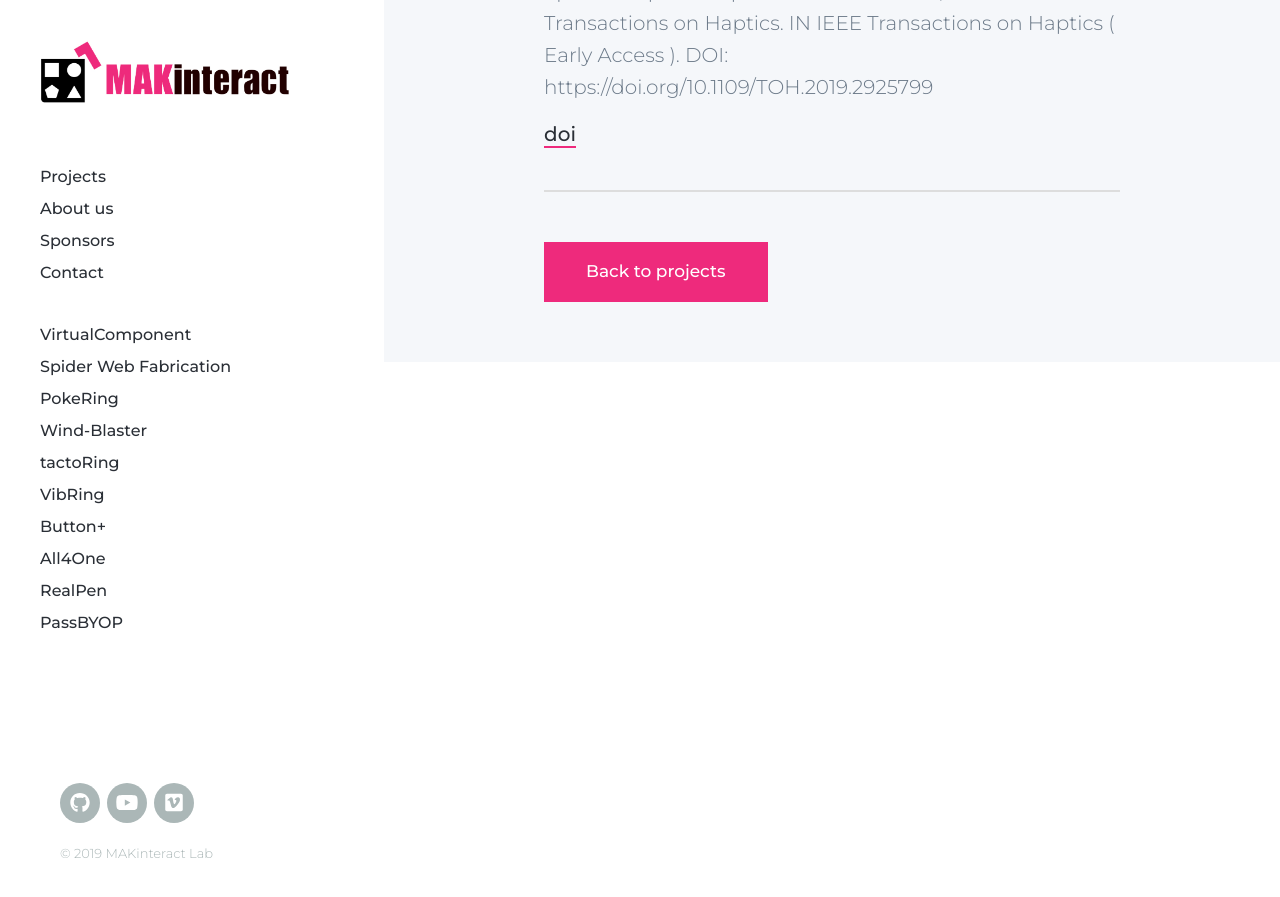
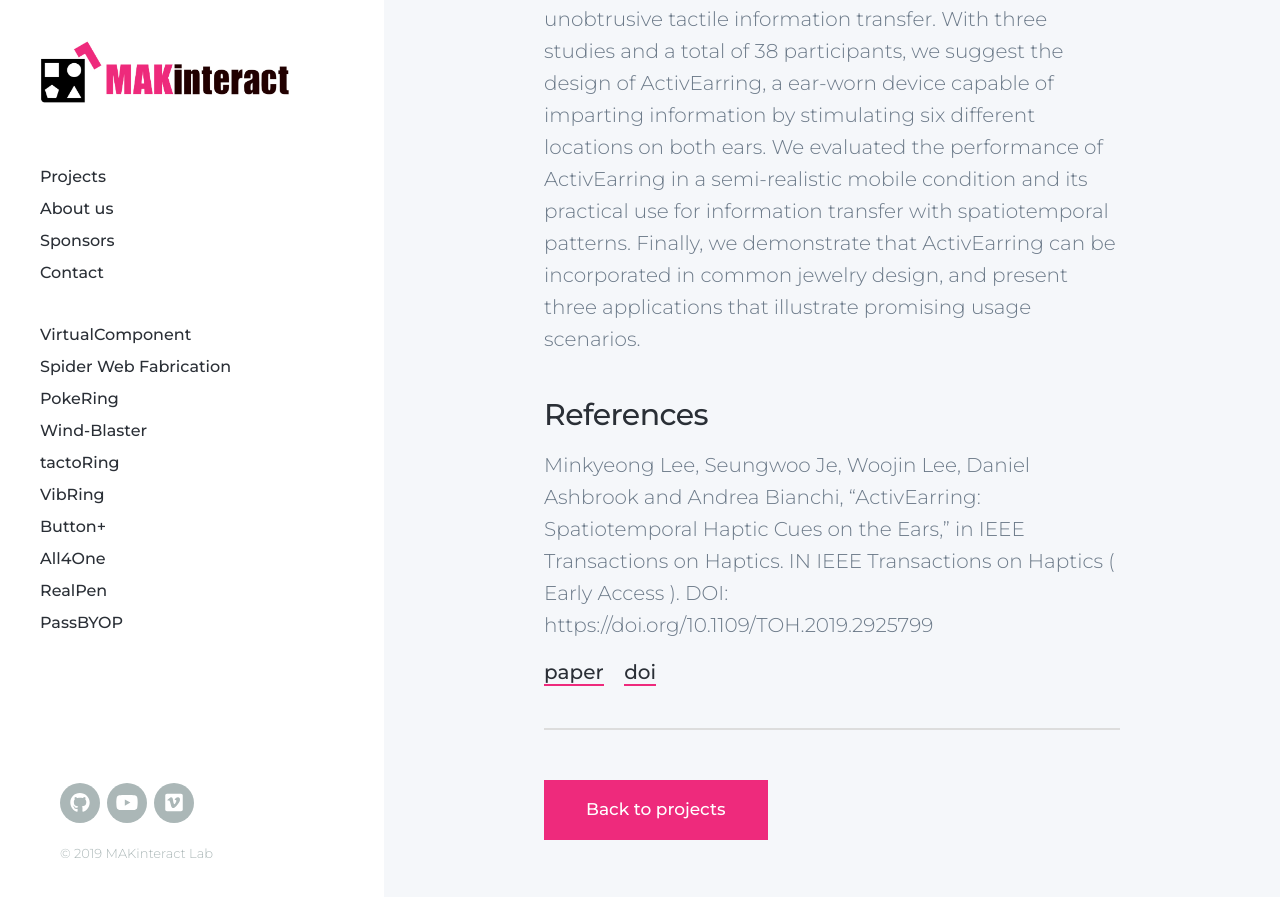
Before and after one commit to namelesspal18/makinteractlab.github.io, a Jekyll site: the page built from _projects/ActivEarring_2019.md, in a window 1280 px wide and 900 px high, scrolled down 1113 px. Shown: the top 897 px of the window. Built offline with Jekyll 4.4.1, drawn with Linux system fonts in a browser that asks for light colours; nearby versions of some CDN libraries.

Commit message:
Added ActivEarring

```diff
--- a/_projects/ActivEarring_2019.md
+++ b/_projects/ActivEarring_2019.md
@@ -2,7 +2,7 @@
 title: ActivEarring
 subtitle: "Spatiotemporal Haptic Cues on the Ears"
 year: 2019
-featured_image: /images/projects/example1.jpg # width must be 1600px
+featured_image: /images/projects/activearring.jpg # width must be 1600px
 pdf_file: Lee_ActivEarring_TOH19.pdf # put file in the directory FILES
 doi_link: https://doi.org/10.1109/TOH.2019.2925799
 featured: false
@@ -16,8 +16,8 @@
 </div>
  -->
 
-<!-- <iframe width="560" height="315" src="https://www.youtube.com/embed/HTMol6LW0xs" frameborder="0" allow="accelerometer; autoplay; encrypted-media; gyroscope; picture-in-picture" allowfullscreen></iframe>
- -->
+<iframe width="560" height="315" src="https://www.youtube.com/embed/HUSpr_Riwf4" frameborder="0" allow="accelerometer; autoplay; encrypted-media; gyroscope; picture-in-picture" allowfullscreen></iframe>
+
 <!-- DO NOT CHANGE MANUALLY -->
 # {{page.title}}: {{page.subtitle}} ({{page.year}})
 The symmetric configuration and the sensitivity of ears in addition to the long tradition of earrings as adornment open up the possibility for smart ear-worn devices. Taking advantage of these attributes, past research mostly focused on creating novel unobtrusive sensing input devices and auditory displays placed on the ear. Meanwhile, the tactile sensitivity of the ear has long been overshadowed by its auditory capacity, presenting the opportunity to investigate how ears can be exploited for unobtrusive tactile information transfer. With three studies and a total of 38 participants, we suggest the design of ActivEarring, a ear-worn device capable of imparting information by stimulating six different locations on both ears. We evaluated the performance of ActivEarring in a semi-realistic mobile condition and its practical use for information transfer with spatiotemporal patterns. Finally, we demonstrate that ActivEarring can be incorporated in common jewelry design, and present three applications that illustrate promising usage scenarios.
@@ -27,7 +27,7 @@
 Minkyeong Lee, Seungwoo Je, Woojin Lee, Daniel Ashbrook and Andrea Bianchi, "ActivEarring: Spatiotemporal Haptic Cues on the Ears," in IEEE Transactions on Haptics. IN IEEE Transactions on Haptics ( Early Access ). DOI: https://doi.org/10.1109/TOH.2019.2925799
 
 <!-- DO NOT CHANGE MANUALLY -->
-<!-- <a href="{{ site.url }}/files/{{ page.year }}/{{ page.pdf_file }}" target="_blank">paper</a>&nbsp;&nbsp;&nbsp; -->
+<a href="{{ site.url }}/files/{{ page.year }}/{{ page.pdf_file }}" target="_blank">paper</a>&nbsp;&nbsp;&nbsp;
 <a href="{{ page.doi_link }}" target="_blank">doi</a>
 
 ---
```
Also changed, not shown: images/projects/activearring.jpg (added).
